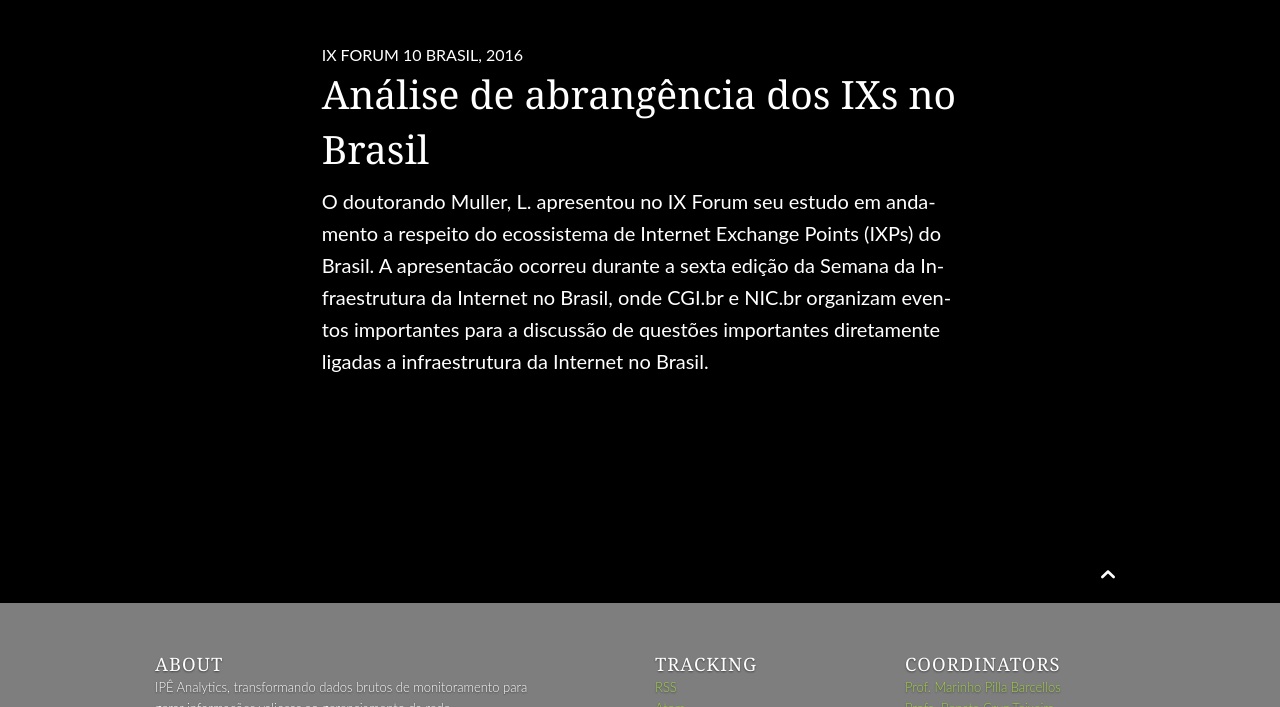
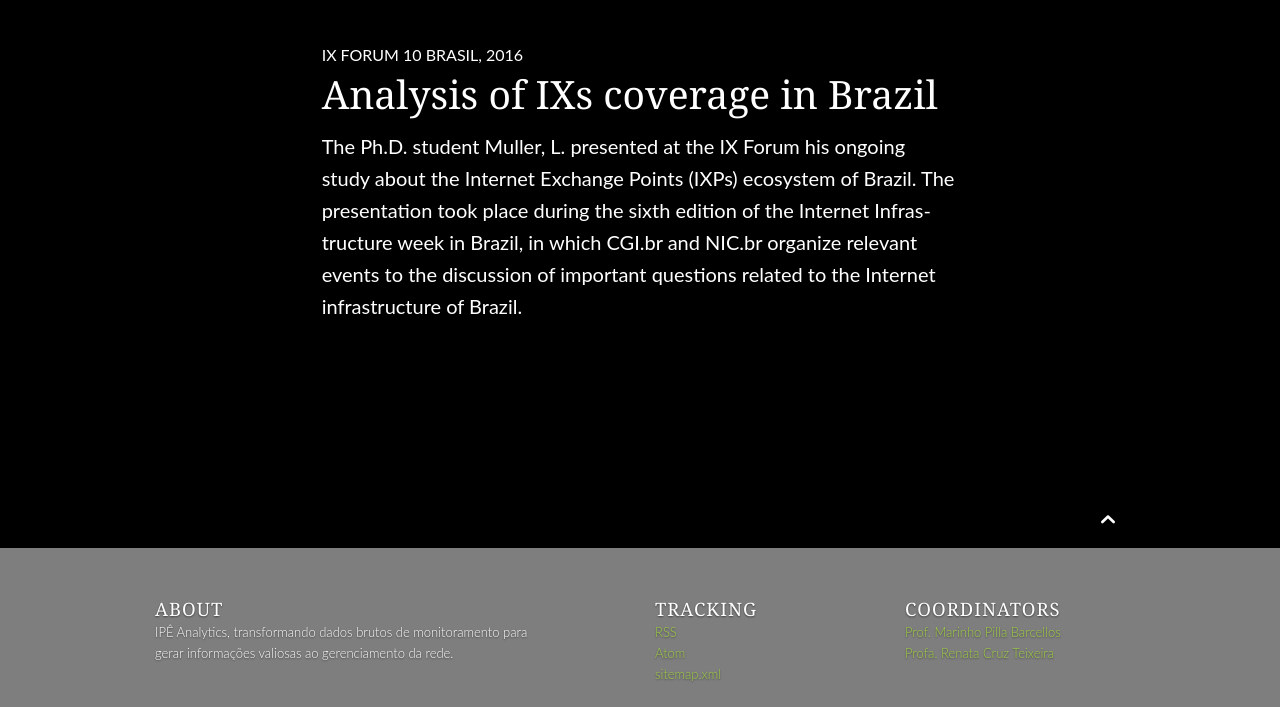
Before and after one commit to ipe-analytics/ipe-analytics-website, a Jekyll site: the page built from _posts/2016-12-08-ixforum-cgi-presentation.md, in a window 1280 px wide and 900 px high, scrolled down 776 px, cut to the strip 193-900 px from the top of the window. Built offline with Jekyll 4.4.1, drawn with Linux system fonts in a browser that asks for light colours.

Commit message:
Alterado texto do post IX forum 10

```diff
--- a/_posts/2016-12-08-ixforum-cgi-presentation.md
+++ b/_posts/2016-12-08-ixforum-cgi-presentation.md
@@ -5,10 +5,10 @@ show_meta: false
 # Content
 #
 subheadline: "IX Forum 10 Brasil, 2016"
-title: "Análise	de abrangência dos IXs no	Brasil"
-teaser: "O doutorando Muller, L. apresentou no IX Forum seu estudo em andamento a respeito do ecossistema de Internet Exchange Points (IXPs) do Brasil. A apresentacão ocorreu durante a sexta edição da Semana da Infraestrutura da Internet no Brasil, onde CGI.br e NIC.br organizam eventos importantes para a discussão de questões importantes diretamente ligadas a infraestrutura da Internet no Brasil."
+title: "Analysis of IXs coverage in Brazil"
+teaser: "The Ph.D. student Muller, L. presented at the IX Forum his ongoing study about the Internet Exchange Points (IXPs) ecosystem of Brazil.  The presentation took place during the sixth edition of the Internet Infrastructure week in Brazil, in which CGI.br and NIC.br organize relevant events to the discussion of important questions related to the Internet infrastructure of Brazil."
 categories:
-  - Medições
+  - Measurements
 tags:
   - brasil
   - ixforum
```
